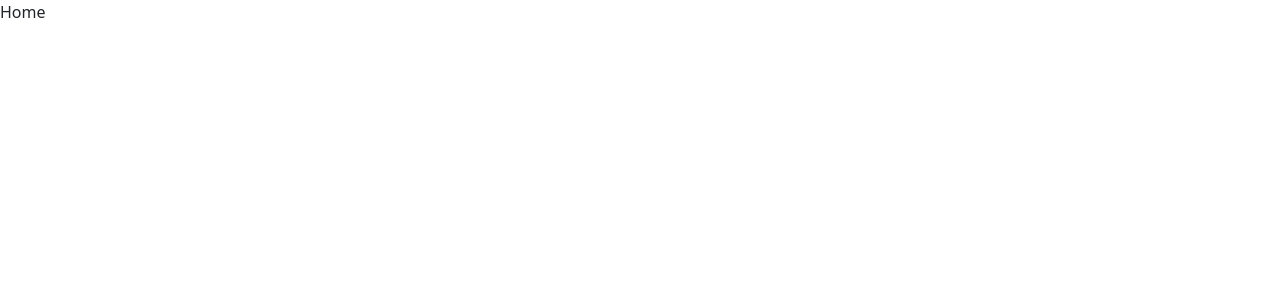
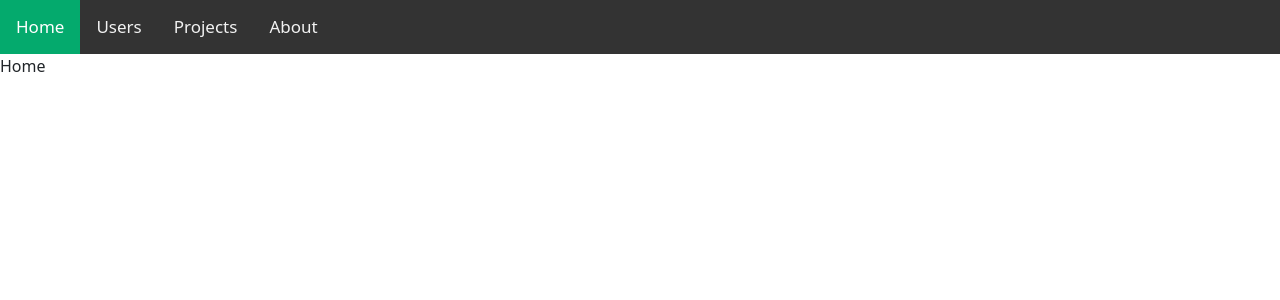
Before and after one commit to phaothu2002x/frontEnd-react, a React (Create React App) app: page / in a window 1280 px wide. Shown: the top 300 px of the page. Built offline with nearby package versions, Linux system fonts and the light colour scheme.

Commit message:
private routes, phân quyền FE

```diff
--- a/src/App.js
+++ b/src/App.js
@@ -1,13 +1,11 @@
 import "./App.scss";
-import Login from "./components/Login/login";
-import Register from "./components/Register/register";
 import { ToastContainer } from "react-toastify";
 import "react-toastify/dist/ReactToastify.css";
 import Nav from "./components/Navigation/nav";
-import { BrowserRouter as Router, Switch, Route } from "react-router-dom";
-import Users from "./components/ManageUser/users";
+import { BrowserRouter as Router } from "react-router-dom";
 import { useEffect, useState } from "react";
-import _ from "lodash";
+
+import AppRoutes from "./routes/appRoutes";
 
 function App() {
     const [account, setAccount] = useState("");
@@ -20,31 +18,15 @@ function App() {
     }, []);
 
     return (
-        <Router>
-            <div className="app-container">
-                {account && !_.isEmpty(account) && account.isAuthenticated && (
+        <>
+            <Router>
+                <div className="app-header">
                     <Nav />
-                )}
-
-                <Switch>
-                    <Route path="/news">News</Route>
-                    <Route path="/about">About</Route>
-                    <Route path="/contact">Contact</Route>
-                    <Route path="/login">
-                        <Login />
-                    </Route>
-                    <Route path="/register">
-                        <Register />
-                    </Route>
-                    <Route path="/users">
-                        <Users />
-                    </Route>
-                    <Route path="/" exact>
-                        Home
-                    </Route>
-                    <Route path="*">404 not found</Route>
-                </Switch>
-            </div>
+                </div>
+                <div className="app-container">
+                    <AppRoutes />
+                </div>
+            </Router>
 
             <ToastContainer
                 position="bottom-center"
@@ -58,7 +40,7 @@ function App() {
                 pauseOnHover
                 theme="light"
             />
-        </Router>
+        </>
     );
 }
 
--- a/src/components/Login/login.js
+++ b/src/components/Login/login.js
@@ -1,6 +1,6 @@
 import { useHistory } from "react-router-dom";
 import "./Login.scss";
-import { useState } from "react";
+import { useEffect, useState } from "react";
 import { toast } from "react-toastify";
 import { loginUser } from "../../services/userService";
 function Login() {
@@ -45,6 +45,7 @@ function Login() {
             return;
         }
 
+        //handle session
         let response = await loginUser(valueLogin, password);
         if (response && response.data && +response.data.EC === 0) {
             //success
@@ -61,6 +62,14 @@ function Login() {
             toast.error(response.data.EM);
         }
     };
+
+    useEffect(() => {
+        let session = sessionStorage.getItem("account");
+        if (session) {
+            history.push("/");
+            window.location.reload();
+        }
+    }, []);
 
     return (
         <div className="login-container">
--- a/src/components/ManageUser/users.js
+++ b/src/components/ManageUser/users.js
@@ -3,14 +3,6 @@ import { useHistory } from "react-router-dom";
 
 import "./Users.scss";
 const Users = (props) => {
-    let history = useHistory();
-
-    useEffect(() => {
-        let session = sessionStorage.getItem("account");
-        if (!session) {
-            history.push("/login");
-        }
-    }, []);
     return <div>User component</div>;
 };
 
--- a/src/components/Navigation/nav.js
+++ b/src/components/Navigation/nav.js
@@ -1,17 +1,33 @@
-import React from "react";
-import { NavLink } from "react-router-dom/cjs/react-router-dom.min";
+import React, { useEffect, useState } from "react";
+import {
+    NavLink,
+    useLocation,
+} from "react-router-dom/cjs/react-router-dom.min";
 
 import "./Nav.scss";
+
 function Nav(props) {
+    const [isShow, setIsShow] = useState(true);
+    let location = useLocation();
+    useEffect(() => {
+        if (location.pathname === "/login") {
+            setIsShow(false);
+        }
+    }, []);
+
     return (
+        <>
+            {isShow === true && (
                 <div className="topnav">
                     <NavLink to="/" exact>
                         Home
                     </NavLink>
-            <NavLink to="/news">News</NavLink>
-            <NavLink to="/contact">Contact</NavLink>
+                    <NavLink to="/users">Users</NavLink>
+                    <NavLink to="/projects">Projects</NavLink>
                     <NavLink to="/about">About</NavLink>
                 </div>
+            )}
+        </>
     );
 }
 
--- /dev/null
+++ b/src/routes/appRoutes.js
@@ -0,0 +1,33 @@
+import { Switch, Route } from "react-router-dom";
+import Login from "../components/Login/login";
+import Register from "../components/Register/register";
+import Users from "../components/ManageUser/users";
+import PrivateRoutes from "./privateRoutes";
+
+const AppRoutes = (props) => {
+    const Project = () => {
+        return <div> Projects component</div>;
+    };
+
+    return (
+        <>
+            <Switch>
+                <PrivateRoutes path="/users" component={Users} />
+                <PrivateRoutes path="/projects" component={Project} />
+
+                <Route path="/login">
+                    <Login />
+                </Route>
+                <Route path="/register">
+                    <Register />
+                </Route>
+                <Route path="/" exact>
+                    Home
+                </Route>
+                <Route path="*">404 not found</Route>
+            </Switch>
+        </>
+    );
+};
+
+export default AppRoutes;
--- /dev/null
+++ b/src/routes/privateRoutes.js
@@ -0,0 +1,27 @@
+import { useEffect } from "react";
+import { Route } from "react-router-dom";
+import { useHistory } from "react-router-dom";
+
+function PrivateRoutes(props) {
+    let history = useHistory();
+
+    useEffect(() => {
+        let session = sessionStorage.getItem("account");
+        if (!session) {
+            history.push("/login");
+            window.location.reload();
+        }
+
+        if (session) {
+            // check role
+        }
+    }, []);
+
+    return (
+        <>
+            <Route path={props.path} component={props.component} />
+        </>
+    );
+}
+
+export default PrivateRoutes;
```
Also changed, not shown: src/routes/devRoutes.js (added), src/routes/leaderRoutes.js (added). Lines whose indentation alone changed are shown as unchanged.
